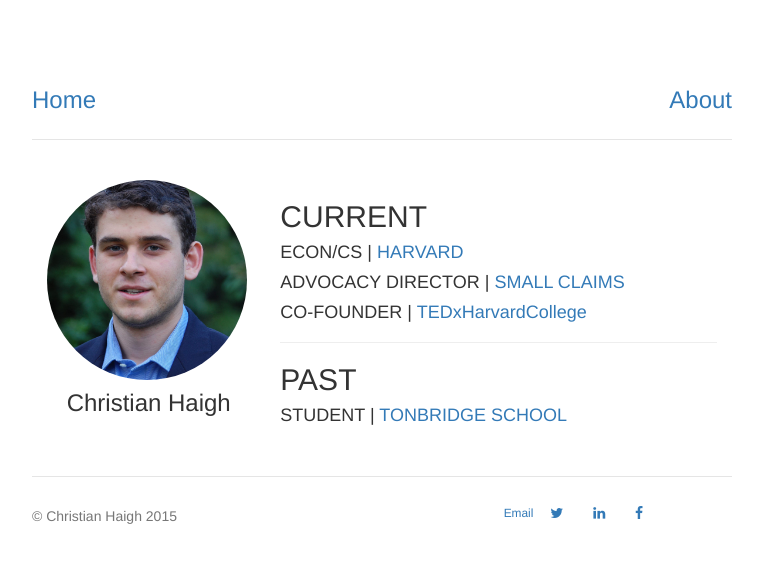
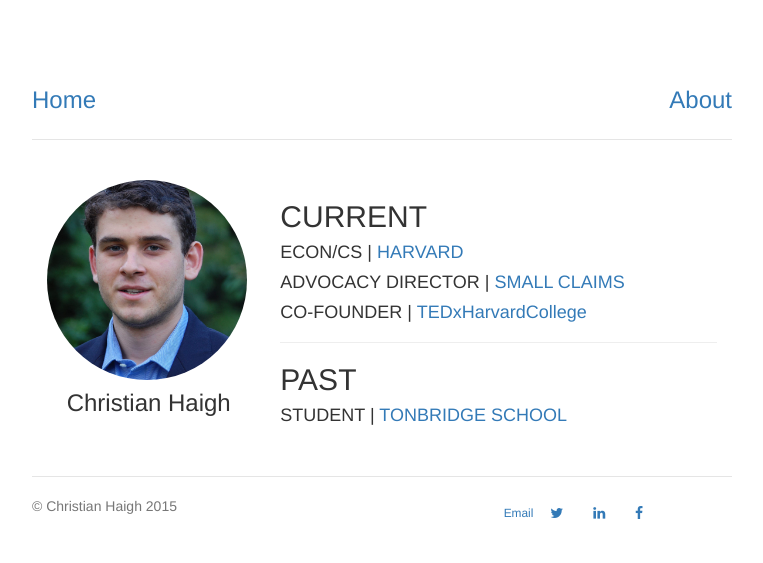
Before and after one commit to christianhaigh/christianhaigh.github.io, a Jekyll site: the page built from index.html, in a window 1280 px wide. Shown: the top 563 px of the page, without its empty margins (258-1021 px from the left). Built offline with Jekyll 4.4.1, drawn with Linux system fonts in a browser that asks for light colours.

Commit message:
Update default.html

```diff
--- a/_layouts/default.html
+++ b/_layouts/default.html
@@ -26,8 +26,7 @@
  <div class="footer">
 	<div class="row">
 	  	<div class="col-sm-8">
-	  		<p></p>
-	  		<p><class="btn">&copy; Christian Haigh 2015</small></p>
+			<class="btn"><small></small>&copy; Christian Haigh 2015</small>
 	  	</div>
 	  	<a href="mailto:chaigh@college.harvard.edu"><small>Email</small></a>
 	  	<a class="btn btn-social-icon btn-twitter">
```
